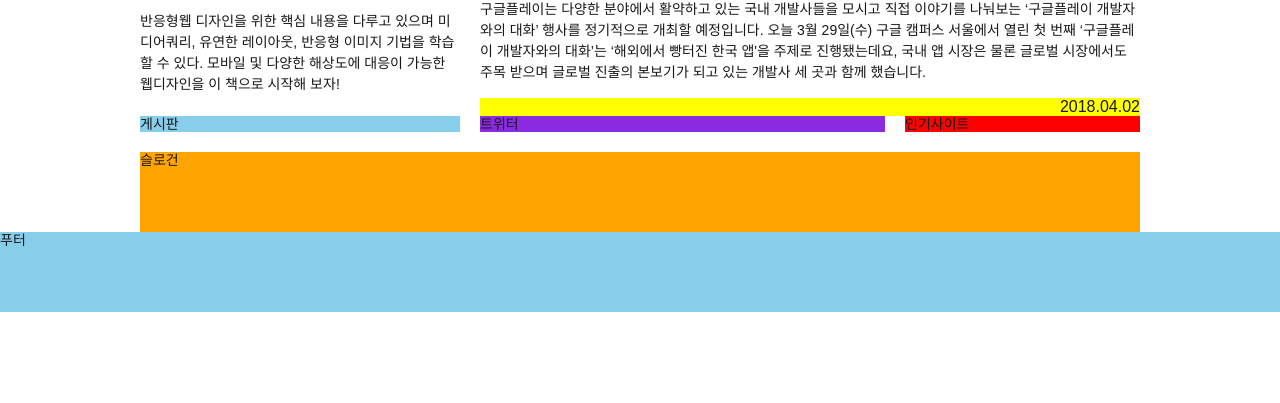
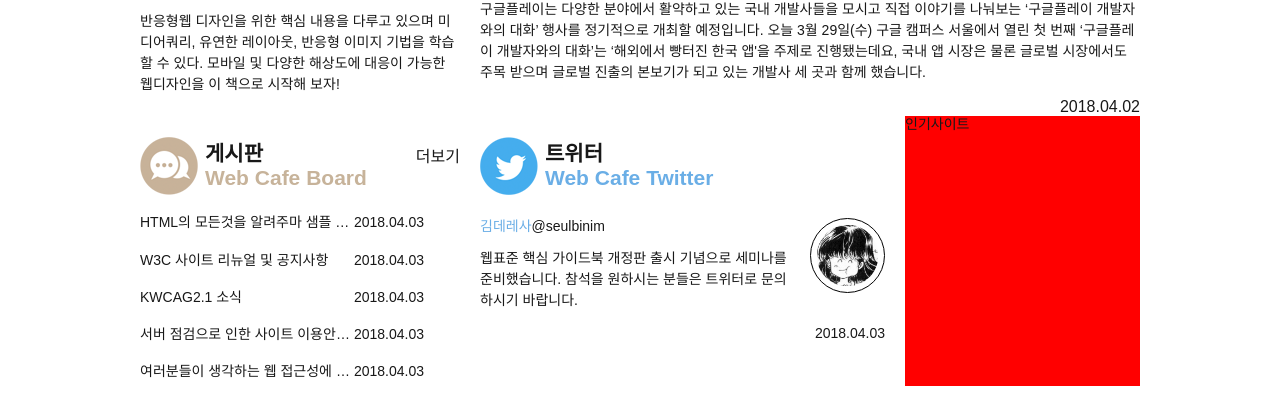
Before and after one commit to chiabi/FDS_09, a plain HTML site: page index.html in a window 1280 px wide. Shown: the part 744-1147 px from the top of the page. Before the commit the page ends 1056 px from the top, so only its background shows below. Drawn offline with Linux system fonts and the light colour scheme; a web font is replaced by a local one.

Commit message:
webcafe.js 스크립트 수정, 탭컨텐츠, 게시판, 트위터 작업

```diff
--- a/css/style.css
+++ b/css/style.css
@@ -510,7 +510,6 @@ input[type="search"] {
 }
 /* 새소식 날짜 정보 */
 .news-date {
-  background-color: yellow;
   display: block;
   text-align: right;
 }
@@ -540,15 +539,74 @@ input[type="search"] {
   content: '\e80b';
 }
 
+/* 게시판 */
 .board {
   -ms-grid-row: 2;
   -ms-grid-row-span: 1;
   -ms-grid-column: 1;
   -ms-grid-column-span: 7;
   grid-area: board;
-  background: skyblue;
+  position: relative;
 }
-.main .favorite-site {
+/* 게시판 제목 */
+.board-heading {
+  background-position: 0 -115px;
+  margin-bottom: 0.5em;
+}
+.board-heading .en-heading {
+  color: #c7b39a
+}
+/* 게시판 목록 */
+.board-list {
+  /* background-color: pink; */
+}
+.board-list li {
+  margin-top: 0.5em;
+  /* font-size: 0; */
+  /* overflow: hidden; */
+  /* display: flex;
+  justify-content: space-between; */
+}
+.board-list a,
+.board-list time {
+  vertical-align: middle;
+}
+.board-list a {
+  display: inline-block;
+  /* float: left; */
+  width: calc(100% - 110px);
+  white-space: nowrap;
+  overflow: hidden;
+  padding: 0.5em 0;
+  text-overflow: ellipsis;
+}
+.board-list li a:hover {
+  color: rgb(255,0,0)
+}
+.board-list li time {
+  display: inline-block;
+  width: 75px;
+  /* float: right; */
+}
+.board-more {
+  position: absolute;
+  top: 1.5em;
+  right: -0.5em;
+  /* 조작할 수 있는 영역을 늘려주자 */
+  padding: 0.5em;
+  font-size: 16px;
+  background-color: transparent;
+  /* background-color: silver; */
+}
+.board-more:hover {
+  color: rgb(255,0,0)
+}
+.board-more.icon-plus::before {
+  color: rgb(30, 140, 60);
+}
+
+/* 인기사이트 */
+.favorite-site {
   -ms-grid-row: 2;
   -ms-grid-row-span: 1;
   -ms-grid-column: 19;
@@ -556,20 +614,81 @@ input[type="search"] {
   grid-area: site;
   background-color: red;
 }
+
+/* 트위터 */
 .twitter {
   -ms-grid-row: 2;
   -ms-grid-row-span: 1;
   -ms-grid-column: 9;
   -ms-grid-column-span: 9;
   grid-area: twitter;
-  background-color: blueviolet;
+  /* background-color: yellow; */
 }
+/* 트위터 제목 */
+.twitter-heading {
+  background-position: 0 -460px;
+}
+.twitter-heading .en-heading {
+  color: #6aaee6
+}
+/* 트위터 사용자 정보 */
+.twitter-user-info {
+  /* display: inline-block; */
+  float: left;
+  width: calc(100% - 90px);
+  margin-bottom: 1em;
+  /* background-color: greenyellow; */
+}
+.twitter-user-name,
+.twitter-user-id {
+  float: left;
+  /* display: inline; */
+  /* background-color: lime; */
+}
+.twitter-user-name {
+  color: #6aaee6
+}
+.twitter-user-id {
+  font-family: 'Noto Sans Bold', sans-serif;
+  /* font-weight: bold; */
+}
+.twitter-user-id:hover {
+  color: rgb(255,0,0)
+}
+/* 트위터 사용자 프로필 이미지 */
+.twitter-user-profile {
+  float: right;
+  width: 75px;
+  margin: 0 0 0.5em 1em;
+  /* background-color: pink; */
+}
+.twitter-thumbnail {
+  display: block;
+  padding: 0.4em;
+  border: 1px solid #000;
+  border-radius: 50%;
+  max-width: 100%;
+  height: auto;
+}
+/* 트위터 본문 */
+.twitter-summary {
+  /* background-color: orange; */
+}
+/* 트위터 날짜 */
+.twitter-date {
+  clear: left;
+  display: block;
+  text-align: right;
+  /* background-color: teal; */
+}
+/* 슬로건 */
 .slogan {
   margin-top: 20px;
   clear: left;
   height: 10vh;
   background-color: orange;
 }
+/* 푸터 */
 .footer {
   height: 10vh;
   background-color: skyblue;
--- a/index.html
+++ b/index.html
@@ -6,6 +6,8 @@
   <meta http-equiv="X-UA-Compatible" content="ie=edge">
   <title>Web Cafe</title>
   <link rel="stylesheet" href="css/style.css">
+  <!-- <script src="js/jquery.min.js"></script>
+  <script src="js/webcafe.js"></script> -->
 </head>
 <body>
   <div class="container">
@@ -107,9 +109,52 @@
         </p>
         <time class="news-date icon-calendar" datetime="2018-04-02T14:37:23">2018.04.02</time>
       </section>
-      <section class="board">게시판</section>
+      <section class="board">
+        <h2 class="board-heading main-section-heading" id="board">
+          게시판<span class="en-heading">Web Cafe Board</span>
+        </h2>
+        <ul class="board-list">
+          <li class="icon-star">
+            <a href="#">HTML의 모든것을 알려주마 샘플 활용법</a>
+            <time datetime="2018-04-04T12:34:12">2018.04.03</time>
+          </li>
+          <li class="icon-star">
+            <a href="#">W3C 사이트 리뉴얼 및 공지사항</a>
+            <time datetime="2018-04-04T12:34:12">2018.04.03</time>
+          </li>
+          <li class="icon-star">
+            <a href="#">KWCAG2.1 소식</a>
+            <time datetime="2018-04-04T12:34:12">2018.04.03</time>
+          </li>
+          <li class="icon-star">
+            <a href="#">서버 점검으로 인한 사이트 이용안내 입니다.</a>
+            <time datetime="2018-04-04T12:34:12">2018.04.03</time>
+          </li>
+          <li class="icon-star">
+            <a href="#">여러분들이 생각하는 웹 접근성에 대해 이야기를 나누어 봅시다.</a>
+            <time datetime="2018-04-04T12:34:12">2018.04.03</time>
+          </li>
+        </ul>
+        <a href="#" class="board-more icon-plus" aria-labelledby="board">더보기</a>
+      </section>
       <section class="favorite-site">인기사이트</section>
-      <section class="twitter">트위터</section>
+      <article class="twitter">
+        <h2 class="twitter-heading main-section-heading">
+          트위터<span class="en-heading">Web Cafe Twitter</span>
+        </h2>
+        <dl class="twitter-user-info">
+          <dt class="a11y-hidden">사용자 이름</dt>
+          <dd class="twitter-user-name">김데레사</dd>
+          <dt class="a11y-hidden">계정 id</dt>
+          <dd class="twitter-user-id"><a href="">@seulbinim</a></dd>
+        </dl>
+        <figure class="twitter-user-profile">
+          <img src="images/seulbinim.jpg" alt="김데레사" class="twitter-thumbnail">
+          <figcaption class="a11y-hidden">사용자 프로필</figcaption>
+        </figure>
+        <p class="twitter-summary">웹표준 핵심 가이드북 개정판 출시 기념으로 세미나를 준비했습니다. 참석을 원하시는 분들은 트위터로 문의하시기 바랍니다.</p>
+        <time class="twitter-date icon-calendar" datetime="2018-04-03T15:35:00">2018.04.03</time>
+      </article>
       <!-- <div class="clear"></div> -->
     </main>
     <article class="slogan">슬로건</article>
--- a/js/webcafe.js
+++ b/js/webcafe.js
@@ -48,34 +48,25 @@
 //   this.pause();
 // });
 
-// jQuery
-// autoplay 속성은 페이지 로딩 시점에서 자동 시작하기때문에
-// video 관련 API를 이용하여 재생과 정지를 제어할 수 있음.
 $(document).ready(function(){
     var container = $('.container');
-  var grid = document.querySelector('.btn-grid');
-  var video = $('.news-video');
-  grid.on('click', function(){
-      container.toggleClass('is-act');
-  });
+    var grid = $('.btn-grid'); // 내부에서는 제이쿼리에 의해 객체가 생성
+    var video = $('.news-video'); // 하나가 들어오더라도 배열 객체가 생성된다.
+    video.get(0).volume = 0.0;
+
+    // 멀티이벤트 실행: .on(), .bind()
     video.on('mouseover focusin', function(){
-      this.play();
+        // $(this) // 모든 배열객체의 this
+        // video[0].play();
+        // this.play();
+        this.volume = 1.0;
     });
     video.on('mouseout focusout', function(){
+        // $(this) // 모든 배열객체의 this
         this.pause();
+        this.volume = 0;
+    });
+    grid.on('click', function(){
+        $('.container').toggleClass('is-act');
     });
 });
-// Javascript
-// var video = document.querySelector('.news-video');
-// var eventOn = ['mouseenter', 'focusin'];
-// var eventOff = ['mouseleave', 'focusout'];
-// for(event of eventOn){
-//     video.addEventListener(event, function(){
-//         video.play();
-//     });
-// }
-// for(event of eventOff){
-//     video.addEventListener(event, function(){
-//         video.pause();
-//     });
-// }
```
Also changed, not shown: tab-contents.html (added, +66 -0 lines). Lines whose indentation alone changed are shown as unchanged.
